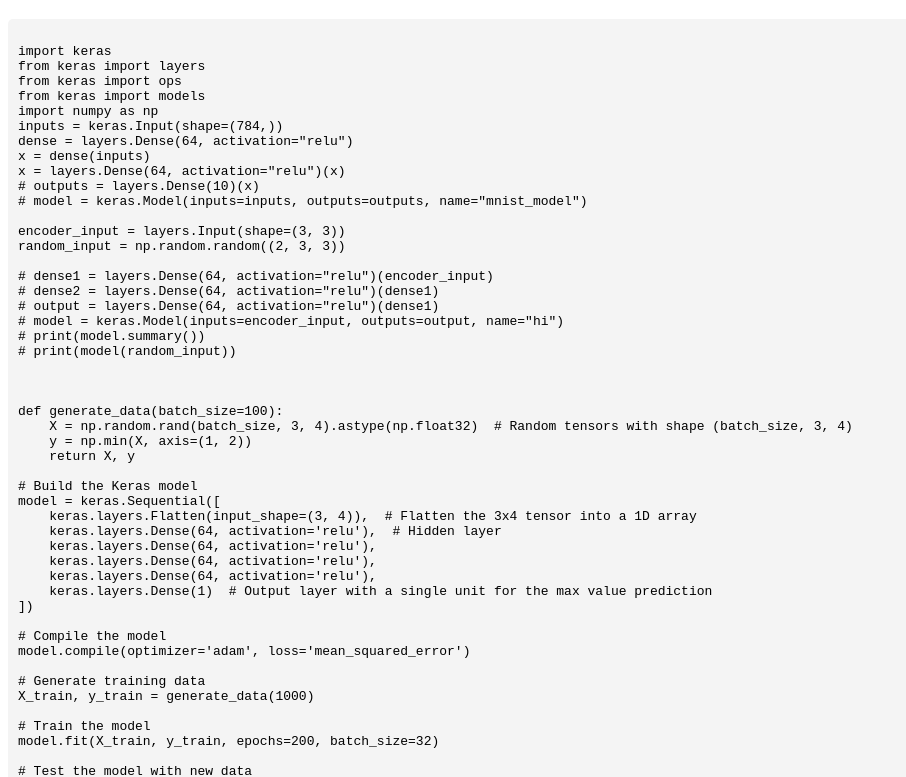
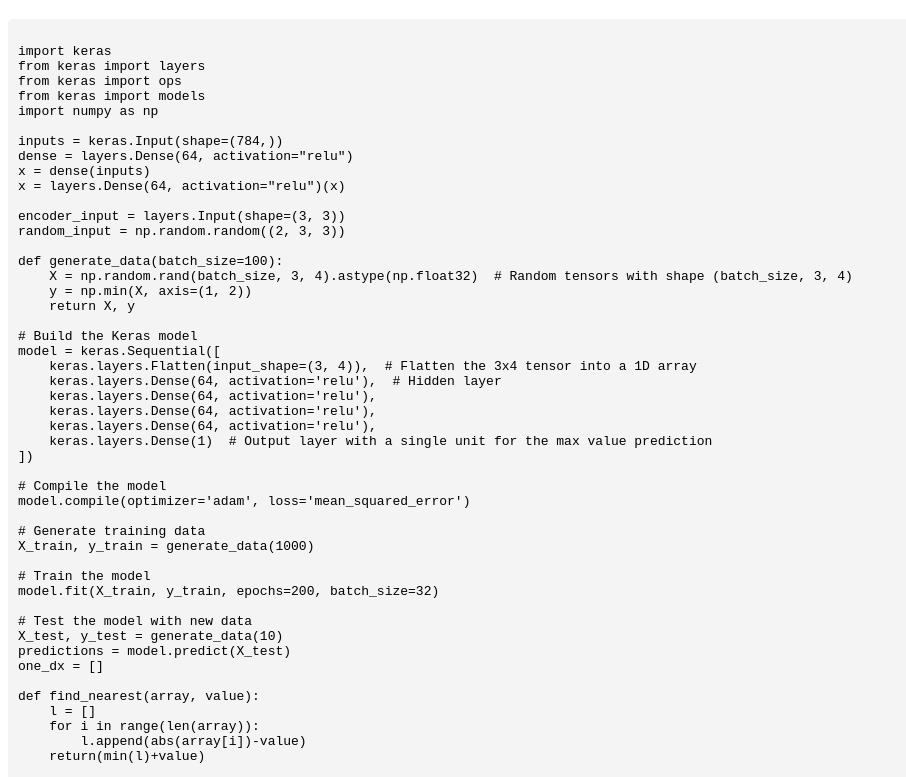
Before and after one commit to NathanTheCodingWizardHelpMePls/NathanWorld, a plain HTML site: page index.html in a window 1280 px wide. Shown: the part 61-838 px from the top of the page, without its empty margins (0-906 px from the left). Drawn offline with Linux system fonts and the light colour scheme.

Commit message:
Update index.html

```diff
--- a/index.html
+++ b/index.html
@@ -12,6 +12,8 @@
             border-radius: 5px;
             overflow-x: auto;
             max-width: 100%;
+            white-space: pre-wrap; /* To wrap long lines of code */
+            word-wrap: break-word; /* Allow code lines to break */
         }
         /* Button to copy */
         .copy-btn {
@@ -30,30 +32,20 @@
 
     <!-- Code block with a copy button -->
     <pre id="codeBlock">
-        <code>
+<code>
 import keras
 from keras import layers
 from keras import ops
 from keras import models
 import numpy as np
+
 inputs = keras.Input(shape=(784,))
 dense = layers.Dense(64, activation="relu")
 x = dense(inputs)
 x = layers.Dense(64, activation="relu")(x)
-# outputs = layers.Dense(10)(x)
-# model = keras.Model(inputs=inputs, outputs=outputs, name="mnist_model")
 
 encoder_input = layers.Input(shape=(3, 3))
 random_input = np.random.random((2, 3, 3))
-
-# dense1 = layers.Dense(64, activation="relu")(encoder_input)
-# dense2 = layers.Dense(64, activation="relu")(dense1)
-# output = layers.Dense(64, activation="relu")(dense1)
-# model = keras.Model(inputs=encoder_input, outputs=output, name="hi")
-# print(model.summary())
-# print(model(random_input))
-
-
 
 def generate_data(batch_size=100):
     X = np.random.rand(batch_size, 3, 4).astype(np.float32)  # Random tensors with shape (batch_size, 3, 4)
@@ -89,6 +81,7 @@
     for i in range(len(array)):
         l.append(abs(array[i])-value)
     return(min(l)+value)
+
 x1 = []
 x2 = []
 x3 = []
@@ -114,8 +107,9 @@
     print(f"Actual value: {y_test[i]}")
     print(f"Loss: {predictions[i]-y_test[i]}")
     print("---")
-        </code>
+</code>
     </pre>
+
     <button class="copy-btn" onclick="copyCode()">Copy Code</button>
 
     <script>
```
